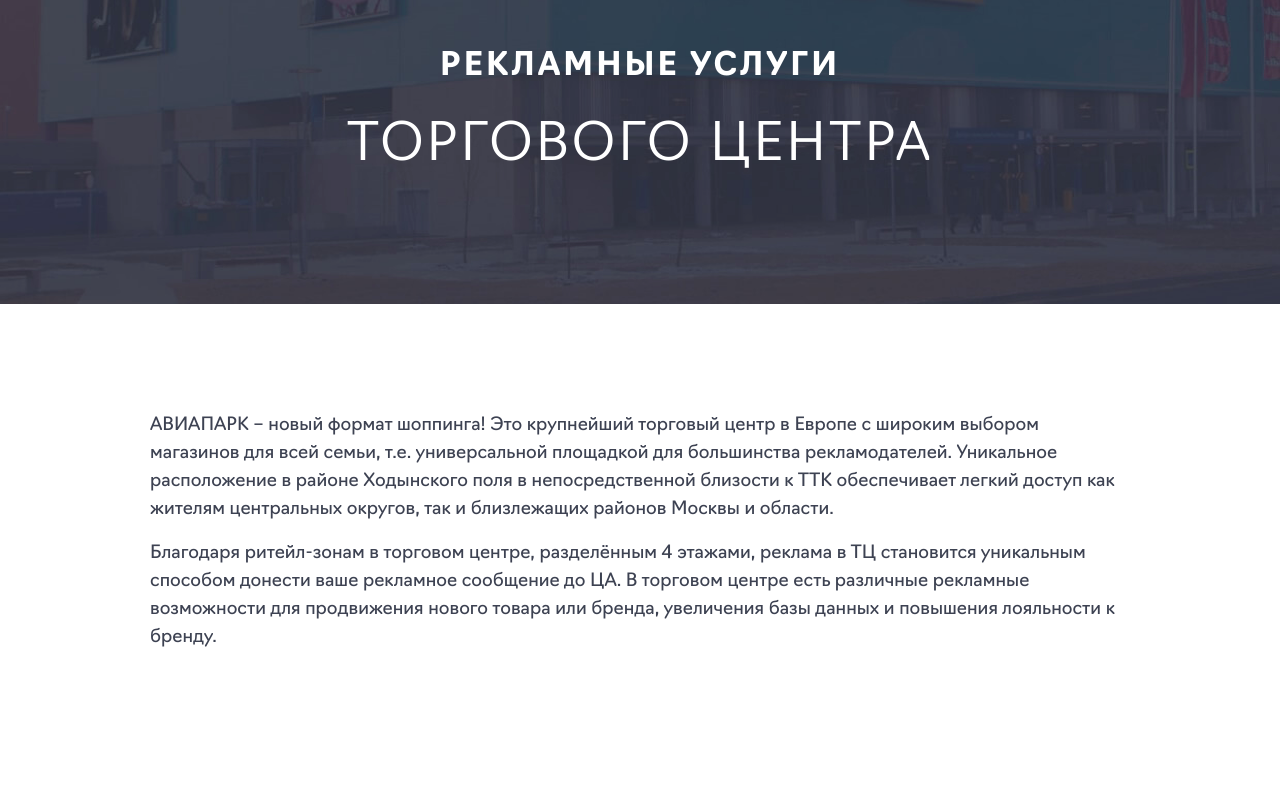
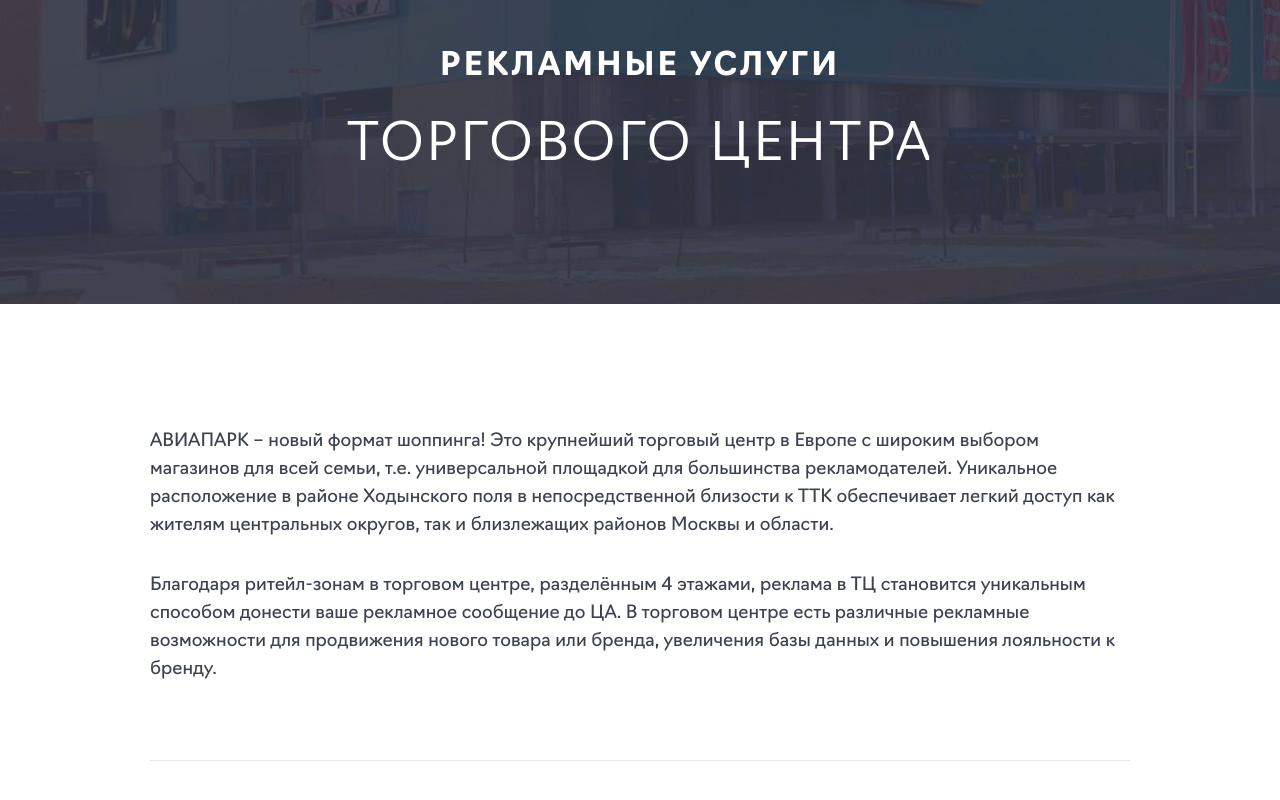
Before and after one commit to reatexpk/elje-test, a React (Create React App) app: page / in a window 1280 px wide. Shown: the part 202-1002 px from the top of the page. Before the commit the page ends 914 px from the top, so only its background shows below. Built offline with nearby package versions, Linux system fonts and the light colour scheme.

Commit message:
Added divider

```diff
--- a/src/About/index.js
+++ b/src/About/index.js
@@ -7,11 +7,20 @@
 
 const StyledText = styled.p`
   max-width: 980px;
-  margin: 16px auto;
+  margin: 0 auto;
+  padding: 16px 0;
   color: #3d4252;
   font-size: 18px;
   font-weight: 400;
   line-height: 28px;
+`;
+
+const Divider = styled.div`
+  margin: 64px auto;
+  background-color: #3d4252;
+  opacity: 0.1;
+  width: 980px;
+  height: 1px;
 `;
 
 const About = () => (
@@ -29,6 +38,7 @@
       рекламные возможности для продвижения нового товара или бренда, увеличения базы данных и
       повышения лояльности к бренду.
     </StyledText>
+    <Divider />
   </StyledAbout>
 );
 
```
